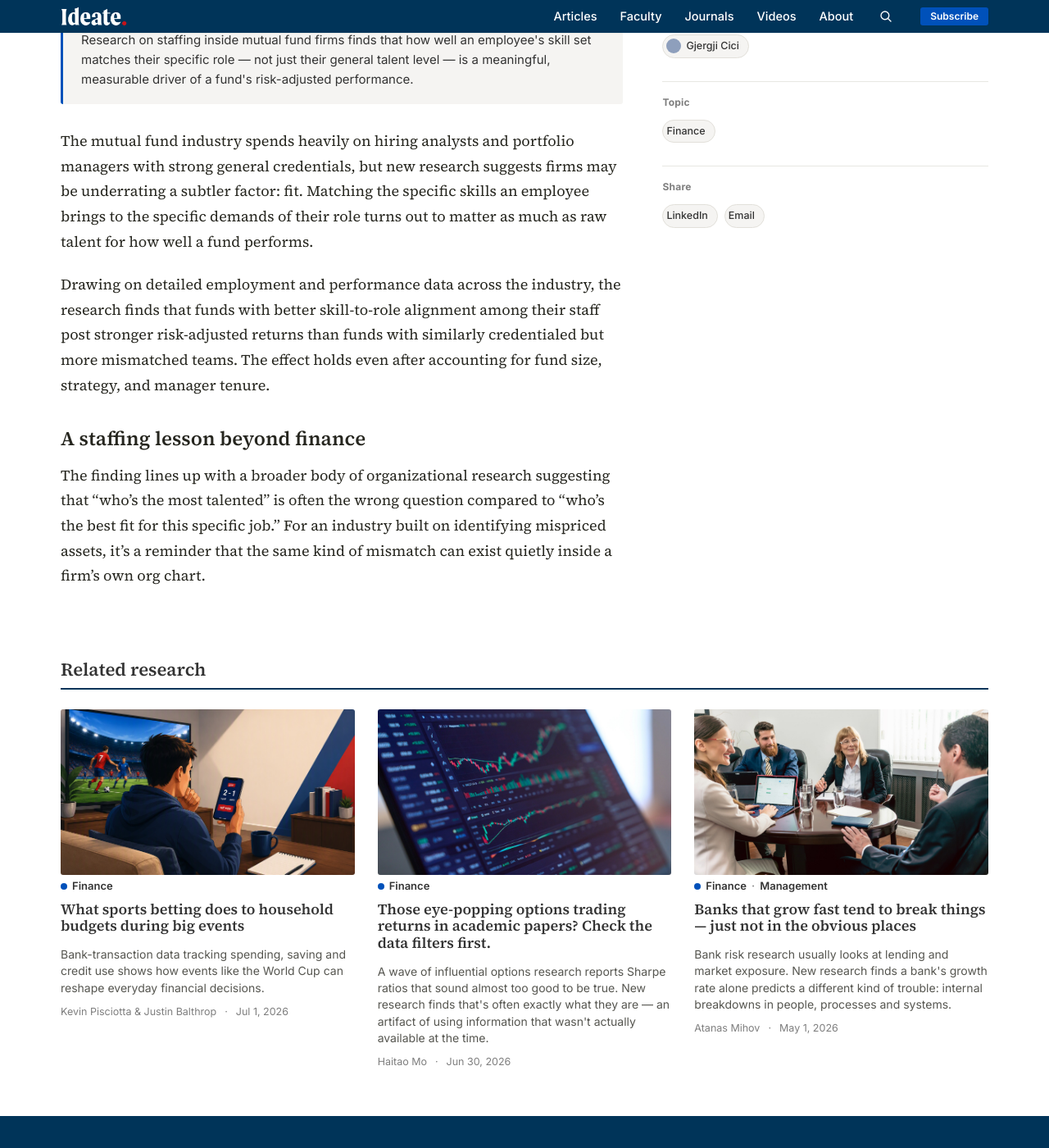
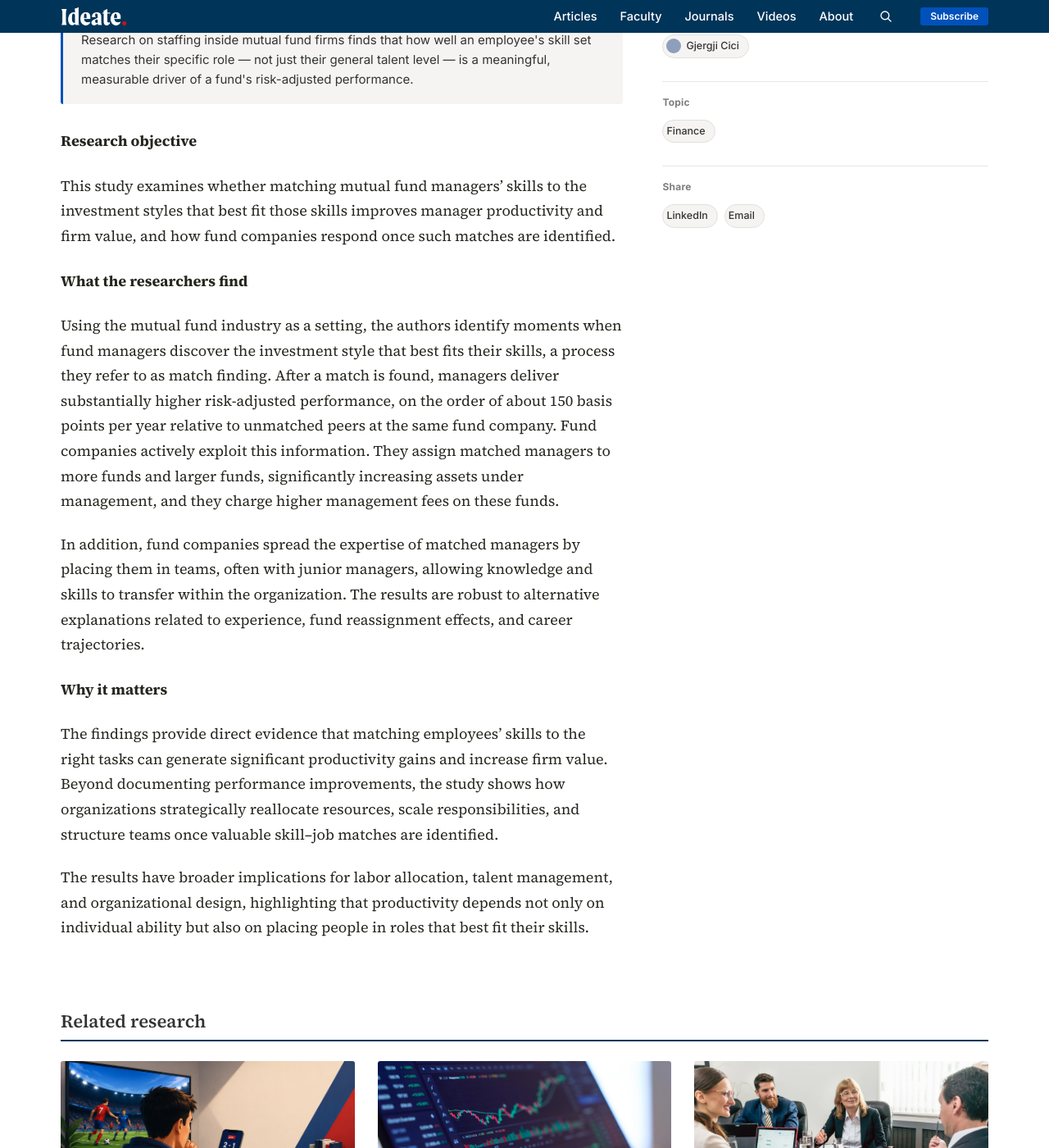
Before and after one commit to KUBschool/ideate, a Jekyll site: the page built from _articles/2025-08-01-mutual-fund-skill-matching.md, in a window 1280 px wide and 1400 px high, scrolled down 916 px. Shown: the whole window at 82% size. Built offline with Jekyll 4.4.1, drawn with Linux system fonts in a browser that asks for light colours; some of the changed text lies outside the part shown.

Commit message:
Update Article “2025-08-01-mutual-fund-skill-matching”

```diff
--- a/_articles/2025-08-01-mutual-fund-skill-matching.md
+++ b/_articles/2025-08-01-mutual-fund-skill-matching.md
@@ -1,23 +1,35 @@
 ---
-title: "Matching skills to roles pays off inside mutual fund firms"
-dek: "Firms that fit employees' skills to the right jobs within the mutual fund industry see significantly stronger risk-adjusted performance, new research finds."
+title: Matching skills to roles pays off inside mutual fund firms
+dek: Firms that fit employees' skills to the right jobs within the mutual fund
+  industry see significantly stronger risk-adjusted performance, new research
+  finds.
 topic: finance
-faculty: [gjergji-cici]
-byline: "Gjergji Cici"
-date: 2025-08-01
+faculty:
+  - gjergji-cici
+byline: Gjergji Cici
+date: 2025-04-09
+image: /assets/uploads/job-skills.jpeg
 image_tint: limestone
 featured: false
-answer_box: >-
-  Research on staffing inside mutual fund firms finds that how well an
-  employee's skill set matches their specific role — not just their
-  general talent level — is a meaningful, measurable driver of a fund's
-  risk-adjusted performance.
+answer_box: Research on staffing inside mutual fund firms finds that how well an
+  employee's skill set matches their specific role — not just their general
+  talent level — is a meaningful, measurable driver of a fund's risk-adjusted
+  performance.
+journal: Management Science
+journal_url: https://pubsonline.informs.org/doi/10.1287/mnsc.2022.02805
 ---
+#### Research objective
 
-The mutual fund industry spends heavily on hiring analysts and portfolio managers with strong general credentials, but new research suggests firms may be underrating a subtler factor: fit. Matching the specific skills an employee brings to the specific demands of their role turns out to matter as much as raw talent for how well a fund performs.
+This study examines whether matching mutual fund managers’ skills to the investment styles that best fit those skills improves manager productivity and firm value, and how fund companies respond once such matches are identified.
 
-Drawing on detailed employment and performance data across the industry, the research finds that funds with better skill-to-role alignment among their staff post stronger risk-adjusted returns than funds with similarly credentialed but more mismatched teams. The effect holds even after accounting for fund size, strategy, and manager tenure.
+#### What the researchers find
 
-## A staffing lesson beyond finance
+Using the mutual fund industry as a setting, the authors identify moments when fund managers discover the investment style that best fits their skills, a process they refer to as match finding. After a match is found, managers deliver substantially higher risk-adjusted performance, on the order of about 150 basis points per year relative to unmatched peers at the same fund company. Fund companies actively exploit this information. They assign matched managers to more funds and larger funds, significantly increasing assets under management, and they charge higher management fees on these funds.
 
-The finding lines up with a broader body of organizational research suggesting that "who's the most talented" is often the wrong question compared to "who's the best fit for this specific job." For an industry built on identifying mispriced assets, it's a reminder that the same kind of mismatch can exist quietly inside a firm's own org chart.
+In addition, fund companies spread the expertise of matched managers by placing them in teams, often with junior managers, allowing knowledge and skills to transfer within the organization. The results are robust to alternative explanations related to experience, fund reassignment effects, and career trajectories.
+
+#### Why it matters
+
+The findings provide direct evidence that matching employees’ skills to the right tasks can generate significant productivity gains and increase firm value. Beyond documenting performance improvements, the study shows how organizations strategically reallocate resources, scale responsibilities, and structure teams once valuable skill–job matches are identified.
+
+The results have broader implications for labor allocation, talent management, and organizational design, highlighting that productivity depends not only on individual ability but also on placing people in roles that best fit their skills.
```
Also changed, not shown: assets/uploads/job-skills.jpeg (added).
